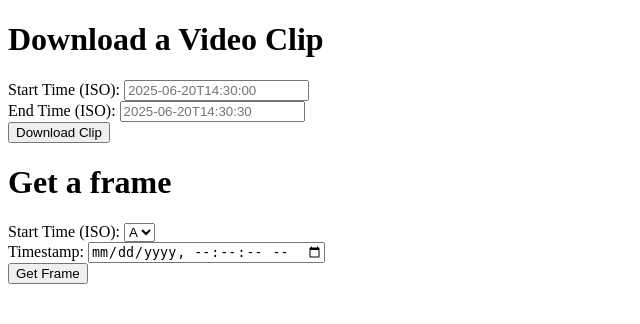
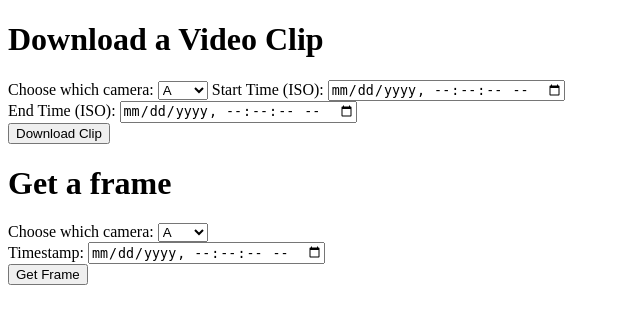
Before and after one commit to drew-pi/agrilab, a Flask app: page /clip-form in a window 1280 px wide. Shown: the top 324 px of the page, without its empty margins (0-640 px from the left). Run offline with Flask 3, Linux system fonts and the light colour scheme.

Commit message:
can now download clips and frames from both cameras and it is returned in a zip file

```diff
--- a/app/testing/live/app.py
+++ b/app/testing/live/app.py
@@ -5,6 +5,7 @@ import numpy as np
 import os
 import logging
 import subprocess
+import zipfile
 from datetime import datetime
 
 app = Flask(__name__, template_folder='/templates')
@@ -40,40 +41,17 @@ def clip_form():
     return render_template("clip.html")
 
 
-@app.route("/clip")
-def download_clip():
+
+def make_clip(start, start_offset, duration, camera, RECORDINGS_PATH, raw_clips, output_clipped_path):
     """
-    API route that dispatches a ffmpeg worker to cut a video
+    make_clip is a helper function for the /clip API endpoint that dispatches the ffmpeg subprocesses and validates all clips in the given range
+        - cleans up after itself by removing all intermediate files created
     """
+    # file names
+    clip_files_path = f"/tmp/concat_list_{camera}_{start.isoformat().replace(':', '-')}.txt"
+    full_clip_path = f"/tmp/full_clip-{camera}-{start.isoformat().replace(':', '-')}.mp4"
 
-    start_ts = request.args.get("start")  # e.g., 2025-06-20T13:00:00
-    end_ts = request.args.get("end")      # e.g., 2025-06-20T13:01:30
-
-    logging.info(f"Received clip request: start={start_ts}, end={end_ts}")
-
-    # convert to datetime objects
-    start = datetime.fromisoformat(start_ts)
-    end = datetime.fromisoformat(end_ts)
-
-    # used later for how long to record the concatenated video file
-    duration = (end - start).total_seconds()
-    start_offset = f"{start.strftime('00:00:%S')}"
-
-    start = start.replace(second=0, microsecond=0)
-
-    # start.replace(minute=0, second=0, microsecond=0)
-
-    logging.info(f"Start time aligned to boundry is {start}")
-
-    # make sure the end is after start
-    if start > end:
-        return abort(404, description="Cannot have start clip time be ahead of the end clip time")
-
-    RECORDINGS_PATH=os.getenv("RECORDINGS_PATH", "/recordings")
-    SEGMENT_LEN=int(os.getenv("SEGMENT_LEN", 3600))
-
-    raw_clips = np.arange(start, end, np.timedelta64(SEGMENT_LEN, "s"))
-    clip_full_file_names = [os.path.join(RECORDINGS_PATH, f"{_clip}-A.mp4") for _clip in raw_clips]
+    clip_full_file_names = [os.path.join(RECORDINGS_PATH, f"{_clip}-{camera}.mp4") for _clip in raw_clips]
 
     logging.info(f"Clips that are needed: {clip_full_file_names}")
 
@@ -82,12 +60,6 @@ def download_clip():
     logging.info(f"Missing {len(clip_full_file_names) - len(valid_clip_full_file_names)} clips")
 
     valid_clip_files = "\n".join(valid_clip_full_file_names)
-
-    camera="A"
-
-    clip_files_path = f"/tmp/concat_list-{camera}-{start.isoformat()}.txt"
-    full_clip_path = f"/tmp/full_clip-{camera}-{start.isoformat()}.mp4"
-    output_clipped_path = f"/tmp/clip-{camera}-{start.isoformat()}.mp4"
 
     with open(clip_files_path, "w") as f:
         f.write(valid_clip_files)
@@ -118,42 +90,143 @@ def download_clip():
     ]
 
     subprocess.run(cmd, check=True)
-    return send_file(output_clipped_path, mimetype="video/mp4", as_attachment=True)
+
+    # remove intermediate steps (if they exist)
+    os.path.exists(clip_files_path) and os.remove(clip_files_path)
+    os.path.exists(full_clip_path) and os.remove(full_clip_path)
+
+
+
+
+
+@app.route("/clip")
+def download_clip():
+    """
+    API route that returns a video recording from a specified start to end point
+    """
+
+    start_ts = request.args.get("start")  # e.g., 2025-06-20T13:00:00
+    end_ts = request.args.get("end")      # e.g., 2025-06-20T13:01:30
+
+    camera = request.args.get("camera") # A, B or BOTH
+
+
+    logging.info(f"Received clip request for camera {camera}: start={start_ts}, end={end_ts}")
+
+    # convert to datetime objects
+    start = datetime.fromisoformat(start_ts)
+    end = datetime.fromisoformat(end_ts)
+    # used later for how long to record the concatenated video file
+    duration = (end - start).total_seconds()
+    start_offset = f"{start.strftime('00:00:%S')}"
+
+    start = start.replace(second=0, microsecond=0)
+    # start.replace(minute=0, second=0, microsecond=0)
+
+    logging.info(f"Start time aligned to boundry is {start}")
+
+    # make sure the end is after start
+    if start > end:
+        return abort(404, description="Cannot have start clip time be ahead of the end clip time")
+
+    RECORDINGS_PATH=os.getenv("RECORDINGS_PATH", "/recordings")
+    SEGMENT_LEN=int(os.getenv("SEGMENT_LEN", 3600))
+
+    raw_clips = np.arange(start, end, np.timedelta64(SEGMENT_LEN, "s"))
+
+    # paths
+    zip_path = f"/tmp/clip-AB-{start.isoformat().replace(':', '-')}.zip"
+
+    output_clipped_path_A = f"/tmp/{start.isoformat().replace(':', '-')}-cameraA.mp4"
+    output_clipped_path_B = f"/tmp/{start.isoformat().replace(':', '-')}-cameraB.mp4"
+
+    with zipfile.ZipFile(zip_path, 'w') as zipf:
+        if camera == "A":
+            make_clip(start, start_offset, duration, "A", RECORDINGS_PATH, raw_clips, output_clipped_path_A)
+            zipf.write(output_clipped_path_A, arcname="cameraA.mp4")
+        elif camera == "B":
+            make_clip(start, start_offset, duration, "B", RECORDINGS_PATH, raw_clips, output_clipped_path_B)
+            zipf.write(output_clipped_path_B, arcname="cameraB.mp4")
+        else: # both
+            make_clip(start, start_offset, duration, "A", RECORDINGS_PATH, raw_clips, output_clipped_path_A)
+            make_clip(start, start_offset, duration, "B", RECORDINGS_PATH, raw_clips, output_clipped_path_B)
+
+            zipf.write(output_clipped_path_A, arcname="cameraA.mp4")
+            zipf.write(output_clipped_path_B, arcname="cameraB.mp4")
+
+        # remove intermediate files after zipping (if they exist)
+        os.path.exists(output_clipped_path_A) and os.remove(output_clipped_path_A)
+        os.path.exists(output_clipped_path_B) and os.remove(output_clipped_path_B)
+
+    return send_file(zip_path, mimetype="application/zip", as_attachment=True)
+
+
+
+
+def get_frame(timestamp, output_path, camera, RECORDINGS_PATH, FILE_FMT):
+    """
+    get_frame is a helper function for the /frame API endpoint which dispatches the ffmpeg subprocess to capture the specified frame
+        - cleans up after itself by removing all intermediate files created
+    """
+
+    path = os.path.join(RECORDINGS_PATH, f"{timestamp.strftime(FILE_FMT)}-{camera}.mp4")
+
+    if not os.path.isfile(path):
+        abort(404, "Segment not found")
+
+    cmd  = [
+        "ffmpeg",
+        "-ss", f"{timestamp.strftime('00:00:%S')}",
+        # "-ss", f"{start.strftime('00:%M:%S')}", # use when SEGMENT_LEN=3600 because also have to worry about minutes
+        "-i", str(path),
+        "-frames:v", "1",
+        "-q:v", "2",
+        "-y",
+        output_path
+    ]
+    subprocess.run(cmd, check=True)
+
+    logging.info(f"Sucessfully captured frame {path} and loaded into {output_path}")
+
 
 
 @app.route("/frame")
 def frame():
     """
-    API route that dispatches a ffmpeg worker to get the specified frame
+    API route that returns specified frame
     """
 
     ts = datetime.fromisoformat(request.args.get("ts"))
-    camera  = request.args.get("camera", "A")  # default to camera A
+    camera  = request.args.get("camera")  # default to camera A
 
     RECORDINGS_PATH=os.getenv("RECORDINGS_PATH", "/recordings")
 
     FILE_FMT='%Y-%m-%dT%H:%M:00.000000'
 
-    path = os.path.join(RECORDINGS_PATH, f"{ts.strftime(FILE_FMT)}-{camera}.mp4")
+    output_frame_path_A = f"/tmp/{ts.isoformat().replace(':', '-')}-frameA.jpg"
+    output_frame_path_B = f"/tmp/{ts.isoformat().replace(':', '-')}-frameB.jpg"
+    zip_path = f"/tmp/frame-AB-{ts.isoformat().replace(':', '-')}.zip"
 
-    if not os.path.isfile(path):
-        abort(404, "Segment not found")
+    with zipfile.ZipFile(zip_path, 'w') as zipf:
+        if camera == "A":
+            get_frame(ts, output_frame_path_A, "A", RECORDINGS_PATH, FILE_FMT)
+            zipf.write(output_frame_path_A, arcname="cameraA.jpg")
+        elif camera == "B":
+            get_frame(ts, output_frame_path_B, "B", RECORDINGS_PATH, FILE_FMT)
+            zipf.write(output_frame_path_B, arcname="cameraB.jpg")
+        else: # both
+            get_frame(ts, output_frame_path_A, "A", RECORDINGS_PATH, FILE_FMT)
+            get_frame(ts, output_frame_path_B, "B", RECORDINGS_PATH, FILE_FMT)
 
-    output_frame_path = f"/tmp/frame-{camera}-{ts.isoformat()}.jpg"
+            zipf.write(output_frame_path_A, arcname="cameraA.jpg")
+            zipf.write(output_frame_path_B, arcname="cameraB.jpg")
 
-    cmd  = [
-        "ffmpeg",
-        "-ss", f"{ts.strftime('00:00:%S')}",
-        # "-ss", f"{start.strftime('00:%M:%S')}", # use when SEGMENT_LEN=3600 because also have to worry about minutes
-        "-i", str(path),
-        "-frames:v", "1",
-        "-q:v", "2",
-        "-y",
-        output_frame_path
-    ]
+         # remove intermediate files after zipping (if they exist)
+        os.path.exists(output_frame_path_A) and os.remove(output_frame_path_A)
+        os.path.exists(output_frame_path_B) and os.remove(output_frame_path_B)
 
-    subprocess.run(cmd, check=True)
-    return send_file(output_frame_path, mimetype="image/jpeg", as_attachment=True)
+    return send_file(zip_path, mimetype="application/zip", as_attachment=True)
+
 
 if __name__ == "__main__":
     app.run(host="0.0.0.0", port=5000)
--- a/app/testing/live/templates/clip.html
+++ b/app/testing/live/templates/clip.html
@@ -6,40 +6,43 @@
   <body>
     <h1>Download a Video Clip</h1>
     <form action="/clip" method="get">
-      <label
-        >Start Time (ISO):
-        <input
-          type="text"
-          name="start"
-          placeholder="2025-06-20T14:30:00" /></label
-      ><br />
-      <label
-        >End Time (ISO):
-        <input
-          type="text"
-          name="end"
-          placeholder="2025-06-20T14:30:30" /></label
-      ><br />
+      <label>
+        Choose which camera:
+        <select name="camera">
+          <option value="A">A</option>
+          <option value="B">B</option>
+          <option value="BOTH">Both</option>
+        </select>
+      </label>
+      <label>
+        Start Time (ISO):
+        <input type="datetime-local" name="start" step="1" />
+      </label>
+      <br />
+      <label>
+        End Time (ISO):
+        <input type="datetime-local" name="end" step="1" />
+      </label>
+      <br />
       <input type="submit" value="Download Clip" />
     </form>
 
     <h1>Get a frame</h1>
     <form action="/frame" method="get">
-      <label
-        >Start Time (ISO):
+      <label>
+        Choose which camera:
         <select name="camera">
           <option value="A">A</option>
           <option value="B">B</option>
-        </select></label
-      ><br />
-      <label
-        >Timestamp:
-        <input
-          type="datetime-local"
-          name="ts"
-          step="1"
-          placeholder="2025-06-20T14:30:30" /></label
-      ><br />
+          <option value="BOTH">Both</option>
+        </select>
+      </label>
+      <br />
+      <label>
+        Timestamp:
+        <input type="datetime-local" name="ts" step="1" />
+      </label>
+      <br />
       <input type="submit" value="Get Frame" />
     </form>
   </body>
```
